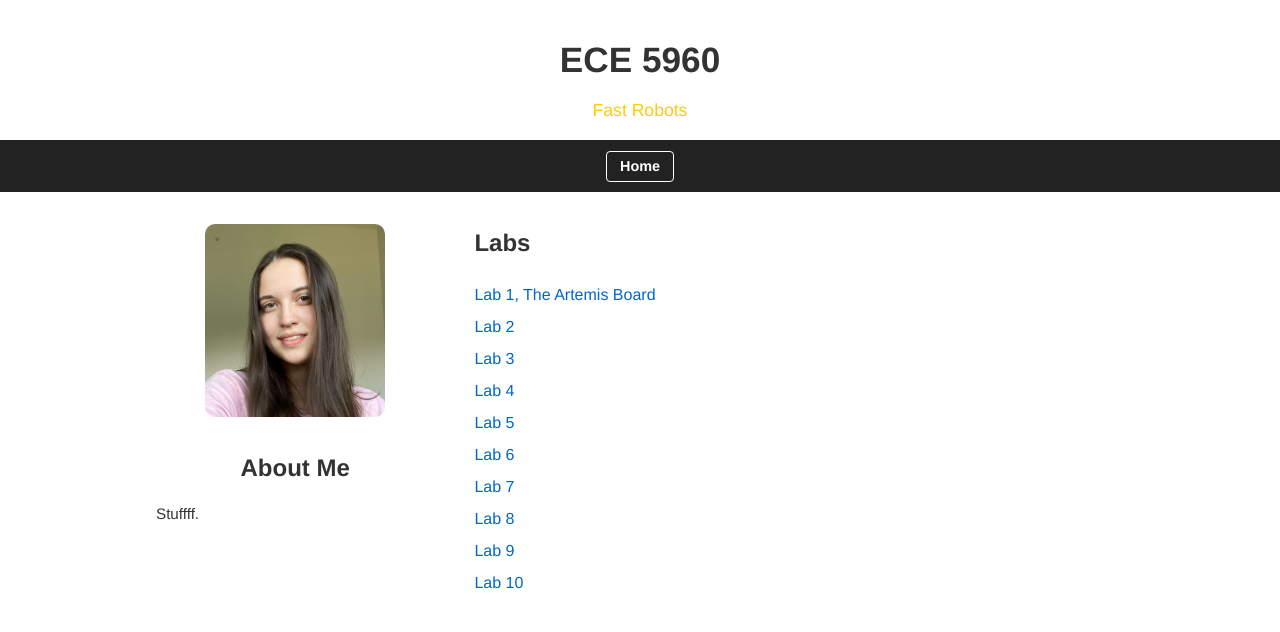
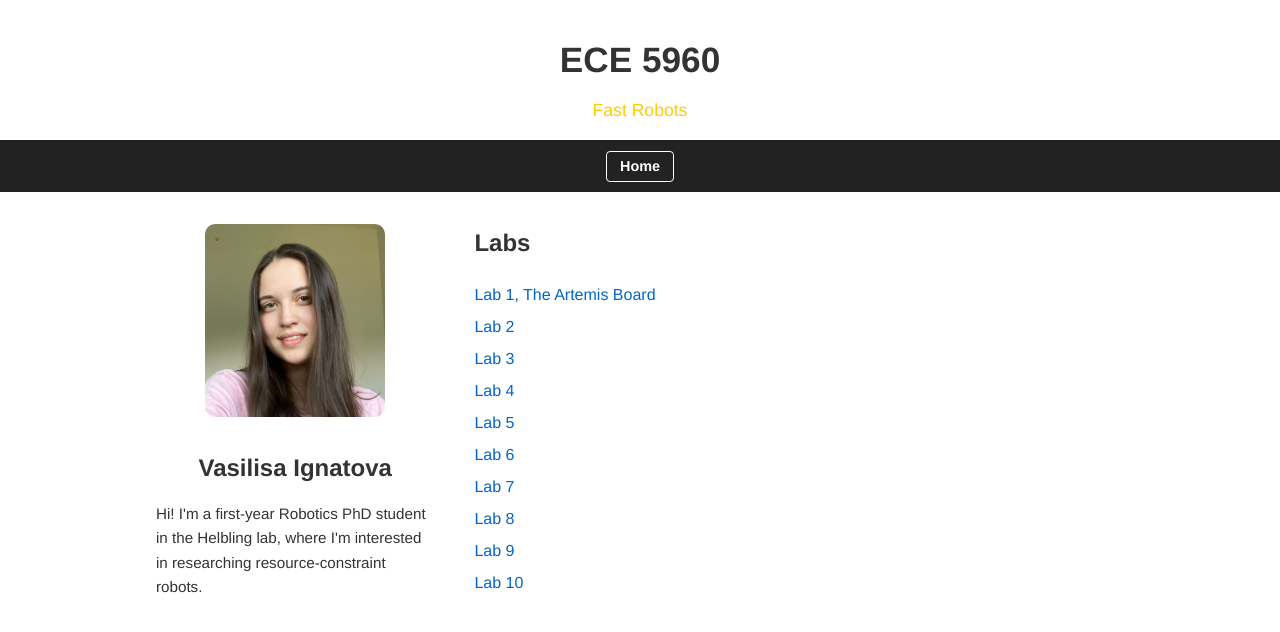
Before and after one commit to VasilisaI/VasilisaI.github.io, a Jekyll site: the page built from README.md, in a window 1280 px wide. Shown: the top 632 px of the page. Built offline with Jekyll 4.4.1, drawn with Linux system fonts in a browser that asks for light colours; our own code applies the rules of GitHub Pages for plain Markdown files; a script that is not in the unit is left out.

Commit message:
Update profile section with new information

```diff
--- a/_layouts/default.html
+++ b/_layouts/default.html
@@ -52,8 +52,8 @@
     <!-- LEFT: Photo + Bio -->
     <div class="profile">
       <img src="assets/css/TA_picture.jpg" alt="Profile photo" />
-      <h2 id="about-me">About Me</h2>
-      <p>Stuffff.</p>
+      <h2 id="about-me">Vasilisa Ignatova</h2>
+      <p> Hi! I'm a first-year Robotics PhD student in the Helbling lab, where I'm interested in researching resource-constraint robots. </p>
     </div>
 
     <!-- RIGHT: Labs list -->
```
